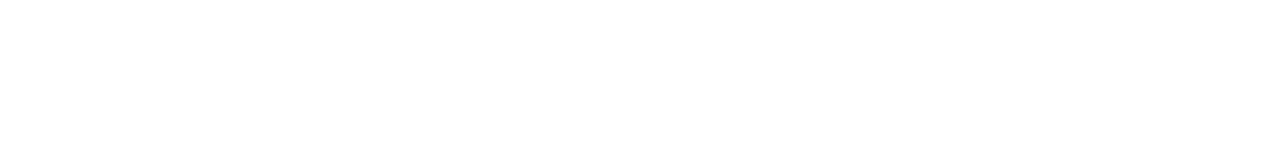
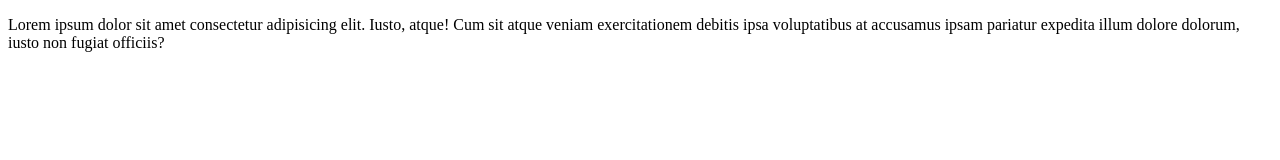
Before and after one commit to ShahriarPriyo/my-first-repo, a plain HTML site: page index.html in a window 1280 px wide. Drawn offline with Linux system fonts and the light colour scheme.

Commit message:
second chnages

```diff
--- a/index.html
+++ b/index.html
@@ -7,6 +7,6 @@
     <title>Document</title>
 </head>
 <body>
-
+    <p>Lorem ipsum dolor sit amet consectetur adipisicing elit. Iusto, atque! Cum sit atque veniam exercitationem debitis ipsa voluptatibus at accusamus ipsam pariatur expedita illum dolore dolorum, iusto non fugiat officiis?</p>
 </body>
 </html>
--- a/style.css
+++ b/style.css
@@ -0,0 +1,3 @@
+p{
+    color: tomato;
+}
```
